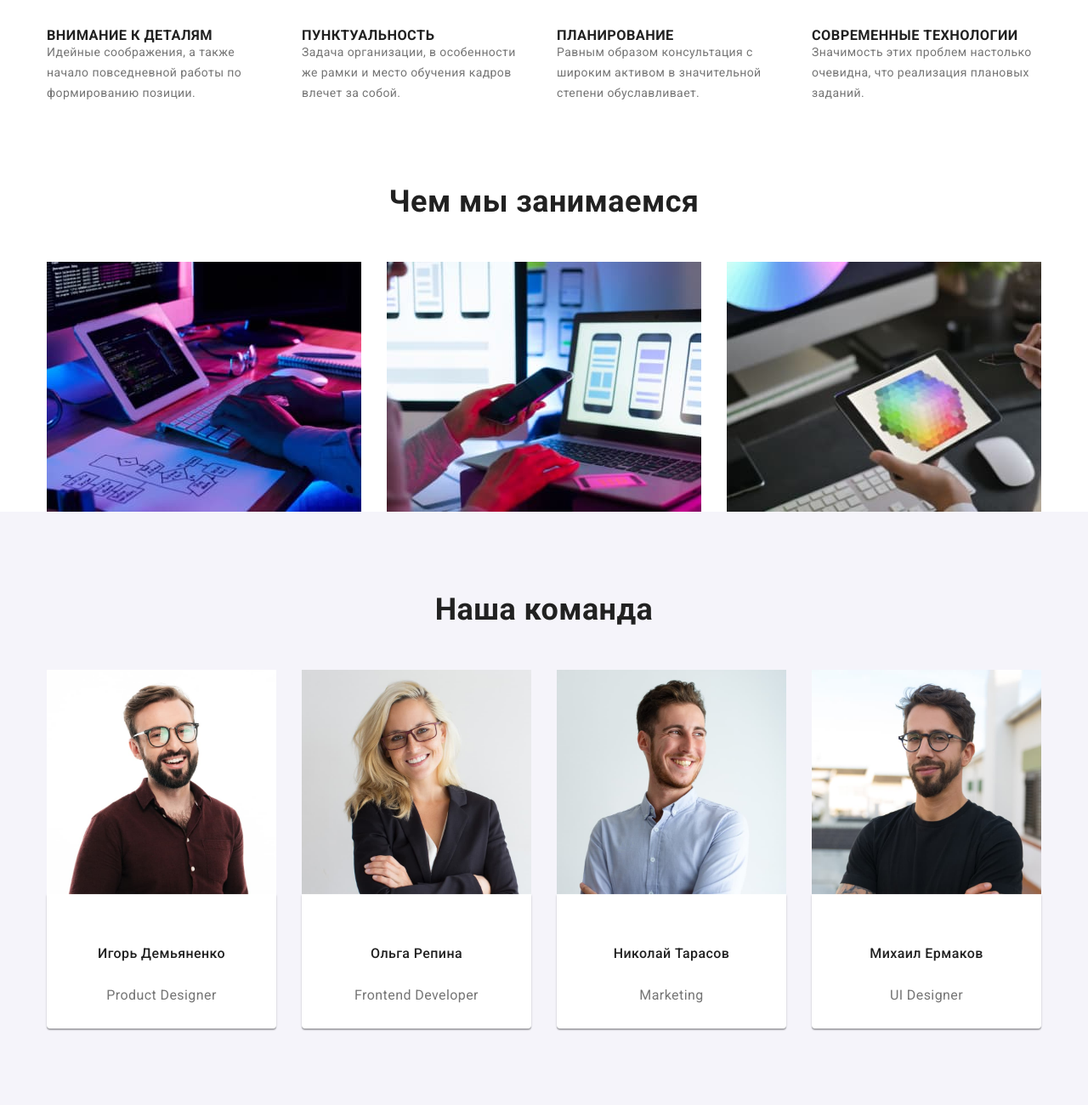
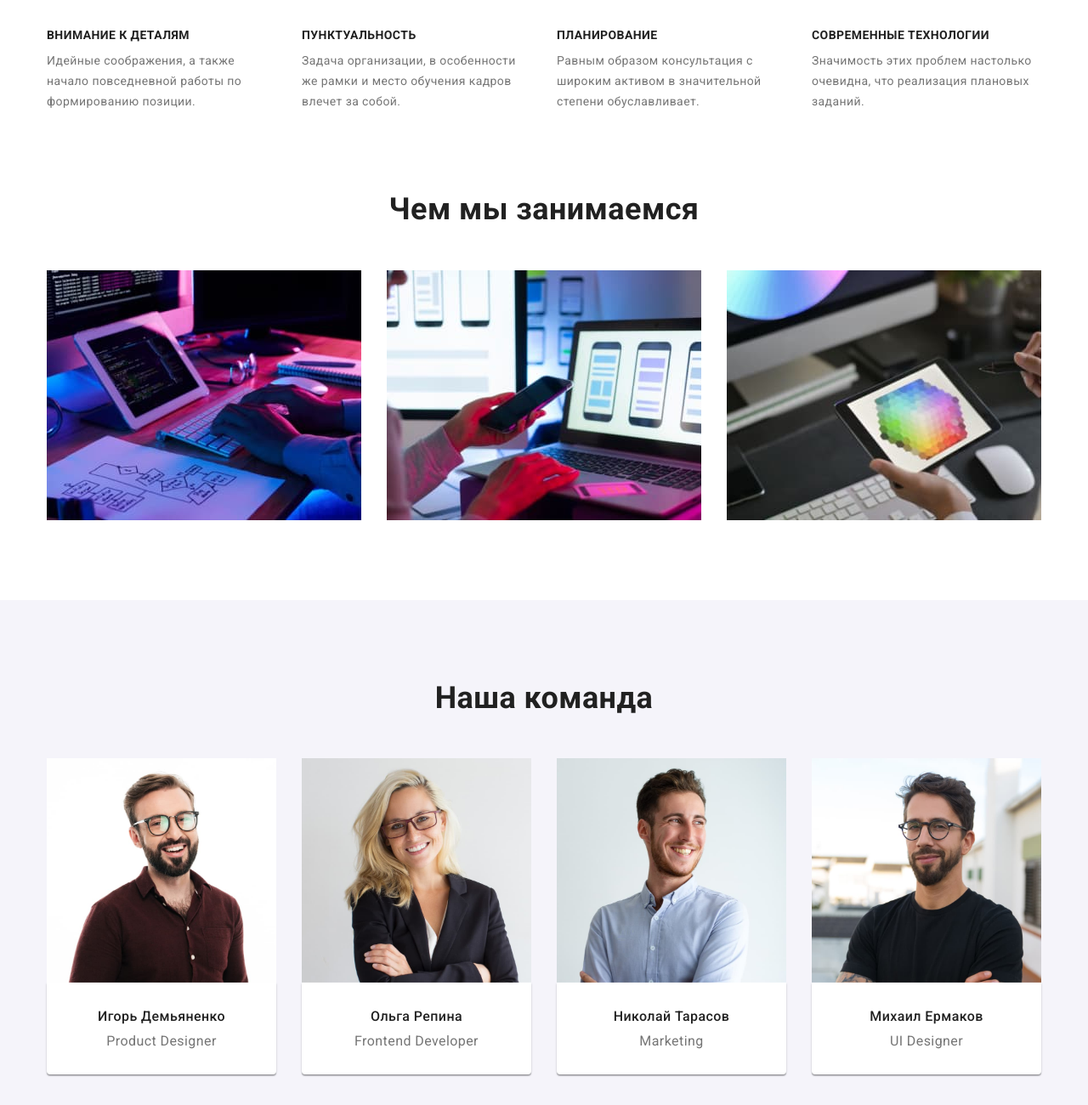
Before and after one commit to Yullia-T/goit-markup-hw-03, a plain HTML site: page index.html in a window 1280 px wide. Shown: the part 740-2040 px from the top of the page at 85% size. Drawn offline with nearby package versions, Linux system fonts and the light colour scheme.

Commit message:
Исправление margin i padding

```diff
--- a/css/styles.css
+++ b/css/styles.css
@@ -173,10 +173,9 @@ img {
 }
 
 /* Преимущества */
-
 .section {
   padding-top: 94px;
-  /* padding-bottom: 94px; */
+  padding-bottom: 94px;
 }
 
 .title-none {
@@ -208,6 +207,9 @@ img {
   margin-left: -30px;
 }
 
+.section-bottom {
+  margin-bottom: 94px;
+}
 .list-card > .item-card {
   /* outline: 1px solid tomato; */
 
@@ -218,8 +220,9 @@ img {
 
 .features-title {
   font-weight: 700px;
-  line-height: 16px;
+  font-size: 14px;
   text-transform: uppercase;
+  margin-bottom: 10px;
 }
 
 .features-title-text {
@@ -228,7 +231,7 @@ img {
 }
 
 .title {
-  padding-bottom: 50px;
+  margin-bottom: 50px;
   color: var(--primary-text-color);
   font-weight: 700;
   font-size: 36px;
@@ -242,15 +245,11 @@ img {
   background-color: #f5f4fa;
 }
 .workers {
-  margin-top: 30px;
+  /* margin-top: 10px; */
   color: var(--primary-text-color);
   font-weight: 500;
   font-size: 16px;
   line-height: 1.19;
-}
-
-.section-worker {
-  padding-bottom: 94px;
 }
 
 .card-workers {
@@ -276,7 +275,7 @@ img {
     0px 2px 1px rgba(0, 0, 0, 0.2);
 }
 .positions {
-  margin-top: 30px;
+  margin-top: 10px;
   color: var(--text-color);
   font-size: 16px;
   line-height: 1.19;
@@ -293,6 +292,8 @@ img {
   padding-bottom: 60px;
 }
 
+.logo-footer {
+}
 .logo-web-footer {
   color: var(--accent-color);
   font-family: Raleway;
@@ -307,6 +308,7 @@ img {
 }
 
 .info-footer-link {
+  display: inline-block;
   margin-top: 9px;
 }
 
@@ -339,19 +341,14 @@ img {
   line-height: 1.71;
 }
 
-.tel {
-  margin-bottom: 9px;
-}
-
 /* Портфолио */
 /* Готовые работы */
 
 .filter {
   display: flex;
-  margin-top: 94px;
-  margin-bottom: 34px;
   text-align: center;
   justify-content: center;
+  margin-bottom: 50px;
 }
 
 .button {
--- a/index.html
+++ b/index.html
@@ -64,8 +64,8 @@
       </section>
 
       <!--Преимущества-->
-      <section class="features">
-        <div class="container section">
+      <section class="features section">
+        <div class="container">
           <h2 class="title-none">Преимущества</h2>
           <ul class="card-features">
             <li class="item">
@@ -101,8 +101,8 @@
       </section>
 
       <!--Чем занимаются-->
-      <section>
-        <div class="container section">
+      <section class="section-bottom">
+        <div class="container">
           <h2 class="title">Чем мы занимаемся</h2>
           <ul class="list-card">
             <li class="item-card">
@@ -134,8 +134,8 @@
       </section>
 
       <!--Наша команда-->
-      <section class="section-worker">
-        <div class="container section">
+      <section class="section-worker section">
+        <div class="container">
           <h2 class="title">Наша команда</h2>
           <ul class="card-workers">
             <li class="item-workers">
```
Also changed, not shown: portfolio.html (+1 -1 lines).
